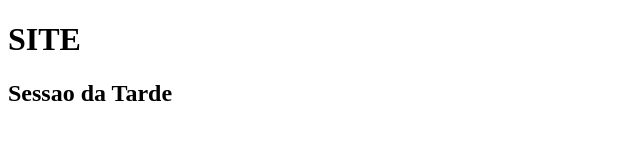
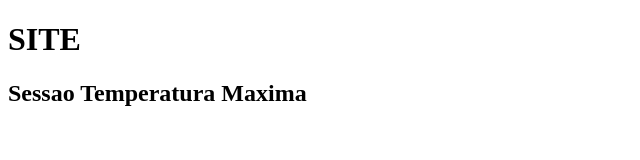
Before and after one commit to Castellani16/Teste_Git, a plain HTML site: page index.html in a window 1280 px wide. Shown: the whole page, without its empty margins (0-640 px from the left). Drawn offline with Linux system fonts and the light colour scheme.

Commit message:
Sessao alterada

```diff
--- a/index.html
+++ b/index.html
@@ -7,7 +7,7 @@
 <body>
 
 <section>
-<h2>Sessao da Tarde</h2>
+<h2>Sessao Temperatura Maxima</h2>
 </section>
 
 </body>
```
